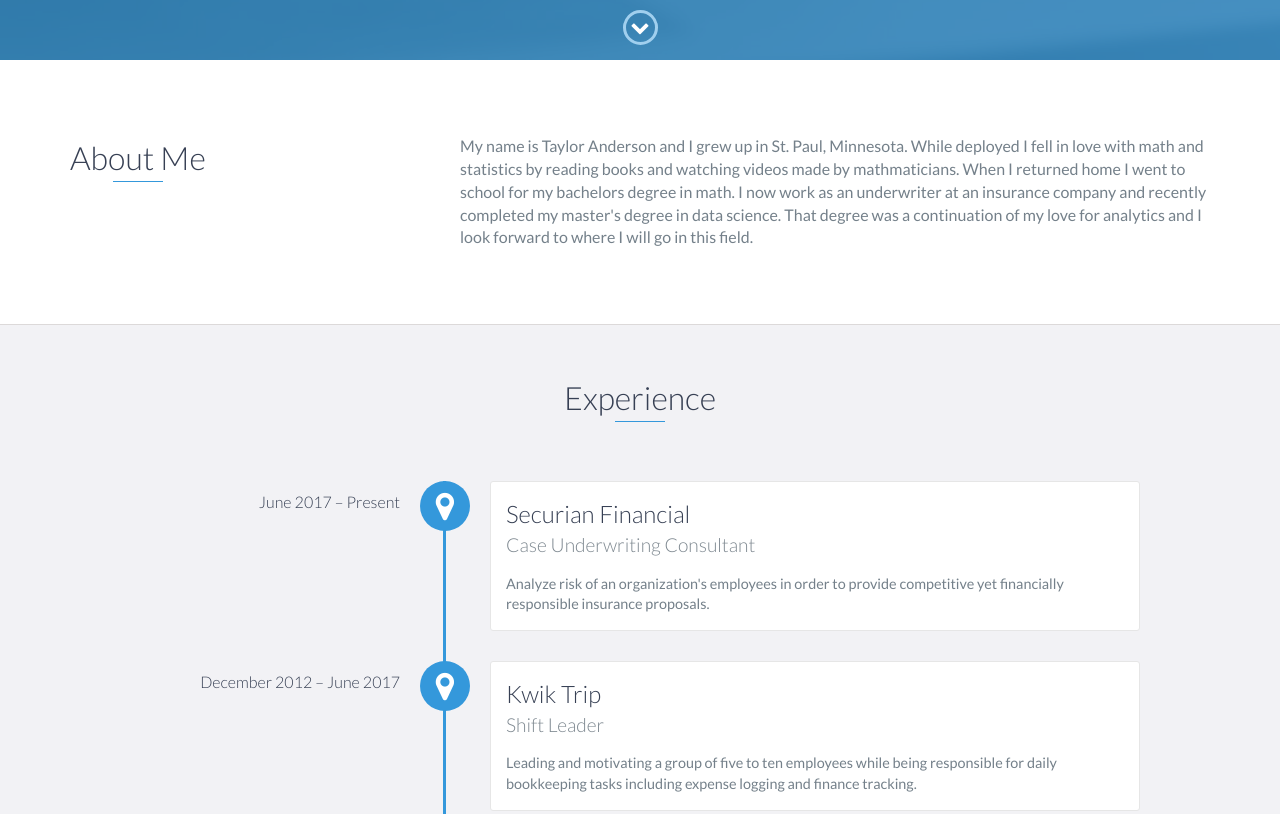
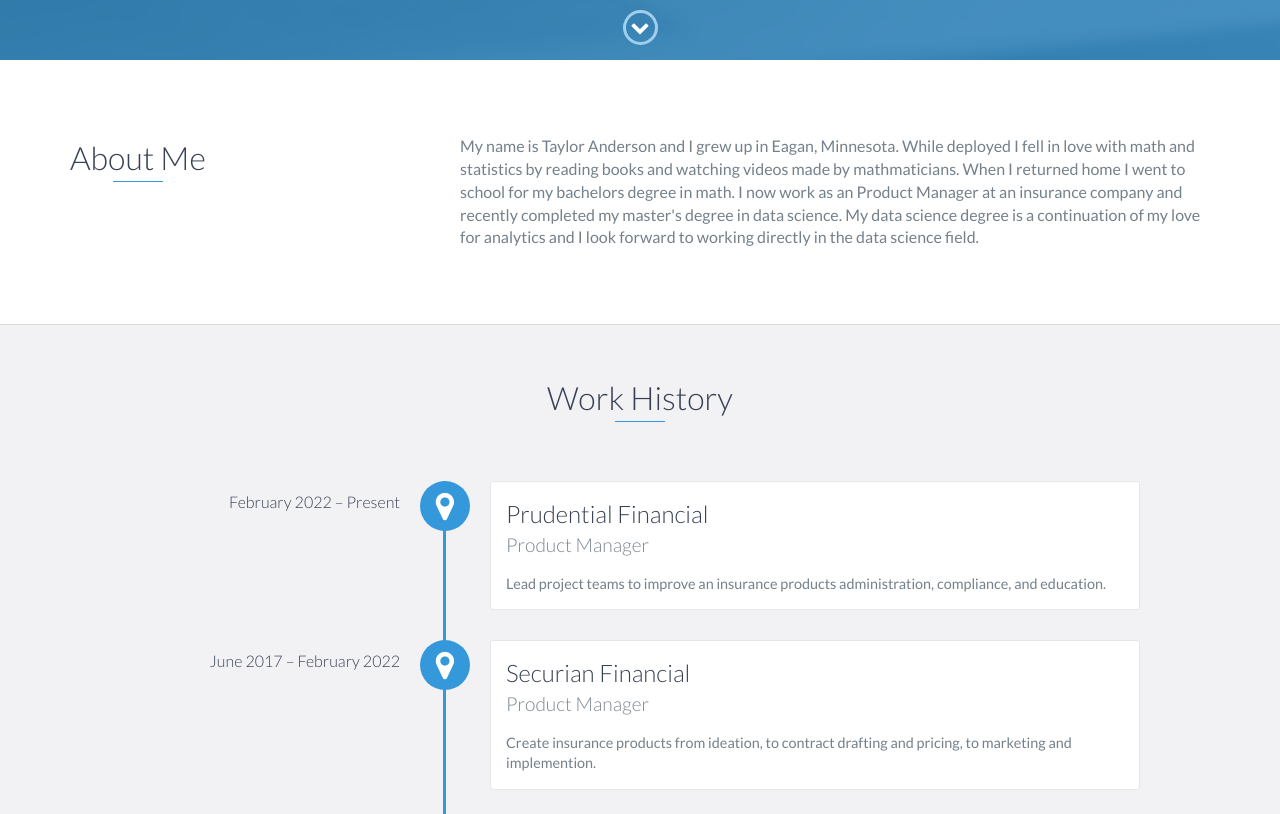
Before and after one commit to TravelingPotato/TravelingPotato.github.io, a website: page index.html in a window 1280 px wide. Shown: the part 740-1554 px from the top of the page. Drawn offline with nearby package versions, Linux system fonts and the light colour scheme.

Commit message:
Update index.html

```diff
--- a/index.html
+++ b/index.html
@@ -72,8 +72,8 @@
                 </div>
                 <div class="col-md-8">
                     <p>
-                        My name is Taylor Anderson and I grew up in St. Paul, Minnesota. While deployed I fell in love with math and statistics by reading books and watching videos made by mathmaticians. When I returned home I went to school for my bachelors degree in math.
-						I now work as an underwriter at an insurance company and recently completed my master's degree in data science. That degree was a continuation of my love for analytics and I look forward to where I will go in this field.
+                        My name is Taylor Anderson and I grew up in Eagan, Minnesota. While deployed I fell in love with math and statistics by reading books and watching videos made by mathmaticians. When I returned home I went to school for my bachelors degree in math.
+						I now work as an Product Manager at an insurance company and recently completed my master's degree in data science. My data science degree is a continuation of my love for analytics and I look forward to working directly in the data science field.
                     </p>
                 </div>
             </div>
@@ -82,14 +82,24 @@
     <!-- End #about -->
 
     <div id="experience" class="background-alt">
-        <h2 class="heading">Experience</h2>
+        <h2 class="heading">Work History</h2>
         <div id="experience-timeline">
-            <div data-date="June 2017 – Present">
-                <h3>Securian Financial</h3>
-                <h4>Case Underwriting Consultant</h4>
+
+			<div data-date="February 2022 – Present">
+                <h3>Prudential Financial</h3>
+                <h4>Product Manager</h4>
 
                 <p>
-                    Analyze risk of an organization's employees in order to provide competitive yet financially responsible insurance proposals.
+                    Lead project teams to improve an insurance products administration, compliance, and education.
+                </p>
+            </div>
+
+            <div data-date="June 2017 – February 2022">
+                <h3>Securian Financial</h3>
+                <h4>Product Manager</h4>
+
+                <p>
+                    Create insurance products from ideation, to contract drafting and pricing, to marketing and implemention.
                 </p>
             </div>
 
```
